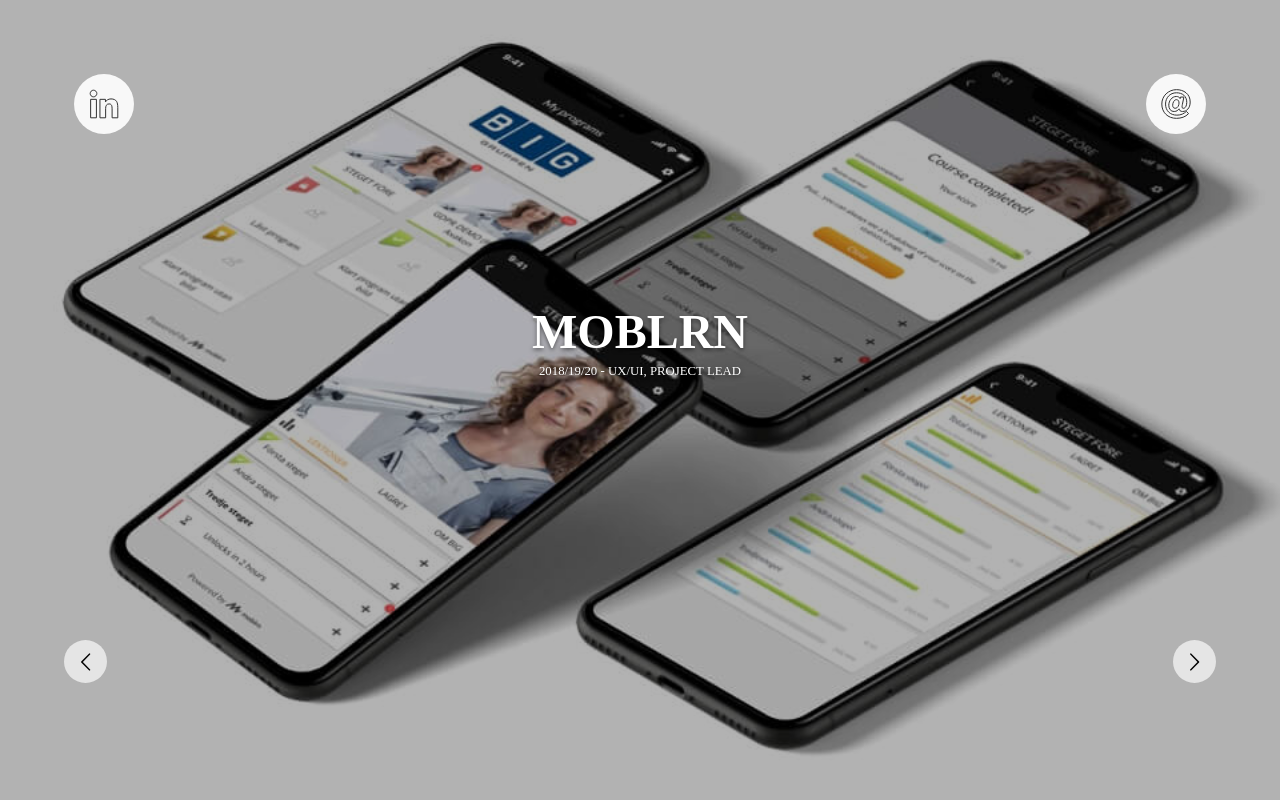
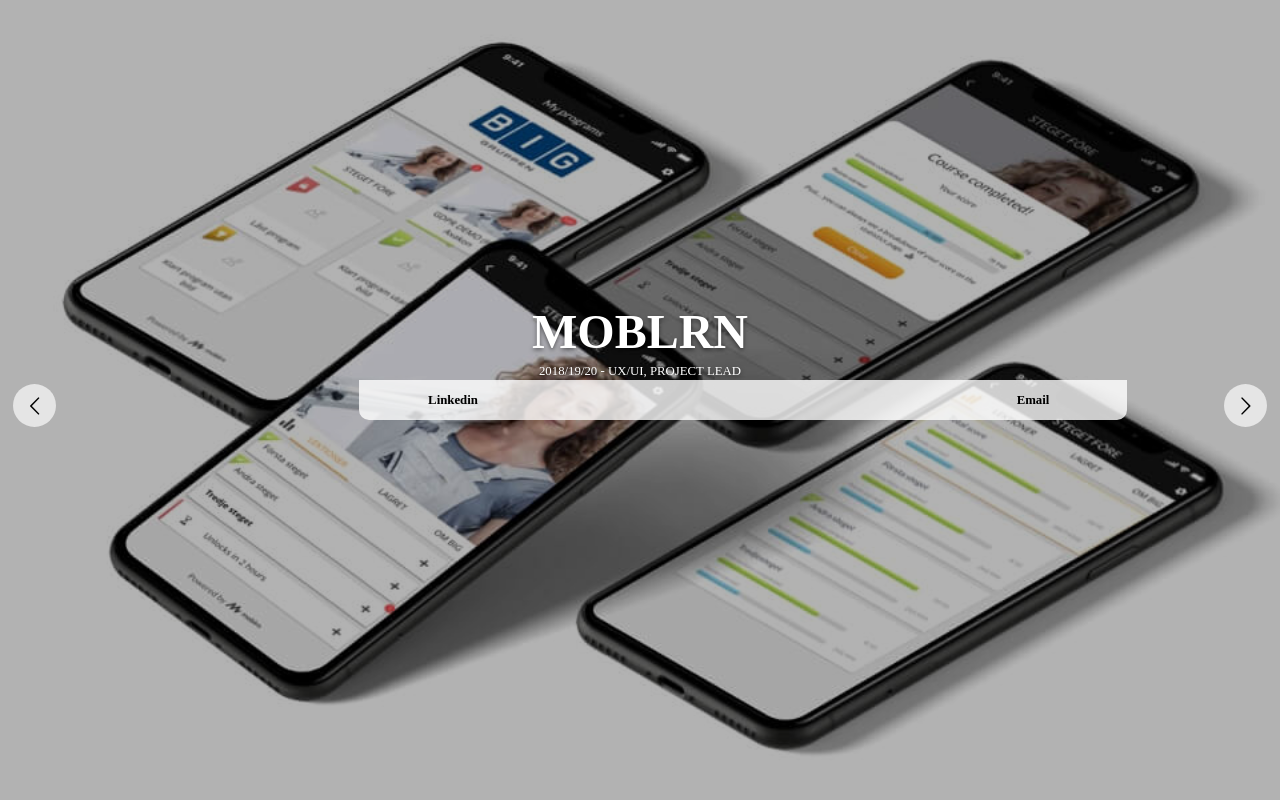
Before and after one commit to Vittra/portfolio-2020, a React (Create React App) app: page / in a window 1280 px wide. Shown: the top 800 px of the page. Built offline with nearby package versions, Linux system fonts and the light colour scheme.

Commit message:
fixed SoMe

```diff
--- a/src/Components/Projects.css
+++ b/src/Components/Projects.css
@@ -286,18 +286,18 @@ font-style: italic;
 
 
     .react-multiple-carousel__arrow--left{
-        left: 5vw !important;
+        left: 1vw !important;
         margin-left: 0vw;
-        top: 80vh;
+        top: 48vh;
 
 
 
     }
 
     .react-multiple-carousel__arrow--right{
-        right:5vw !important;
+        right:1vw !important;
         margin-right: 0vw;
-        top: 80vh;
+        top: 48vh;
 
     }
 
--- a/src/Components/SoMeNav.css
+++ b/src/Components/SoMeNav.css
@@ -1,19 +1,14 @@
 .SoMeNav{
     display: flex;
-    flex-direction: column;
+    flex-direction: row;
     align-items: center;
     justify-content: space-between;
-    width: 50px;
     right: 50px;
+    bottom: 0px;
     top: calc(90vh - 50px);
     position: fixed;
     z-index: 10;
 }
-/*
-.SoMeNav:before{
-    content: " ";
-    height: 50vh;
-} */
 
 
 a{
@@ -37,19 +32,24 @@ object{
 
 @media (hover: none) and (max-height: 825px)  {
     .SoMeNav{
-        flex-direction: row;
-        top: 5vw;
-        width: 90vw;
-        left:5vw;
-        right: unset;
+        height: 6vh;
+        max-height: 40px;
+        width: 50vw;
+        top: 0vw;
+        left:20vw;
         align-self: center;
         justify-self: center;
+        background-color: rgba(255, 255, 255, 0.8);
+        padding-left: 5vw;
+        padding-right: 5vw;
+        border-radius: 0  0 10px 10px ;
+
     }
 
     .SoMeNav a{
-        background-color: rgba(255, 255, 255, 0.9);
-        padding: 15px;
-        border-radius: 100%;
+        /* background-color: rgba(255, 255, 255, 0.9); */
+        padding: 5px;
+        font-weight: 600;
     }
 
 
--- a/src/Components/SocialMediaNavigation.js
+++ b/src/Components/SocialMediaNavigation.js
@@ -7,10 +7,12 @@ const soMeNav = () =>{
     return(
         <div className="SoMeNav">
             <a className="SoMeNavLink" href="https://www.linkedin.com/in/thomasbjorksund" target="_blank" rel="noopener noreferrer" >
-                <img src={linkedin} alt="Link to linked in" />
+                Linkedin
+                {/* <img src={linkedin} alt="Link to linked in" /> */}
             </a>
              <a className="SoMeNavLink" href="mailto:thomas.bjorksund@axakon.se?subject=Want to connect with you&body=Hi Thomas!" >
-                 <img src={mail} alt="Link to send a mail" />
+                 Email
+                 {/* <img src={mail} alt="Link to send a mail" /> */}
             </a>
 
         </div>
```
